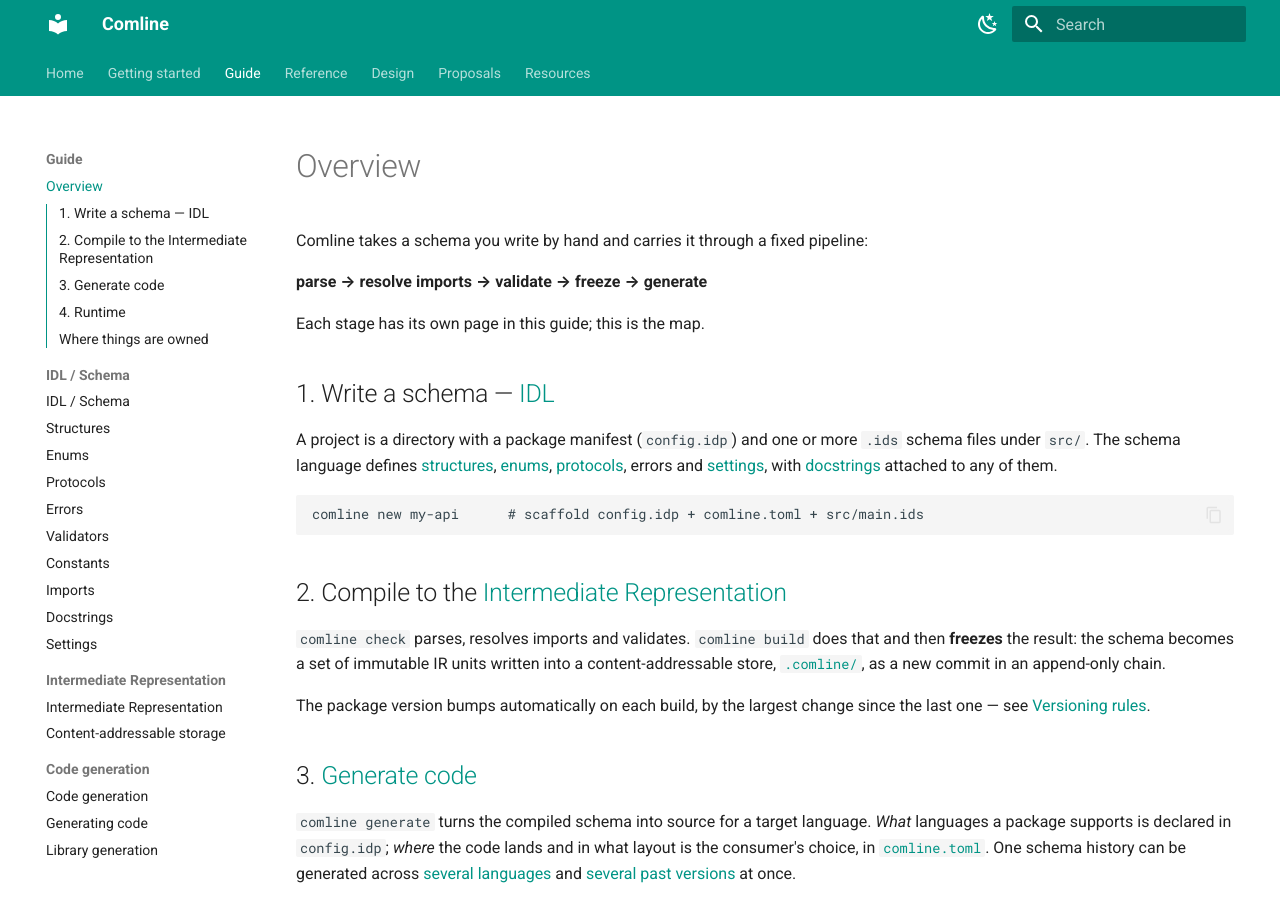
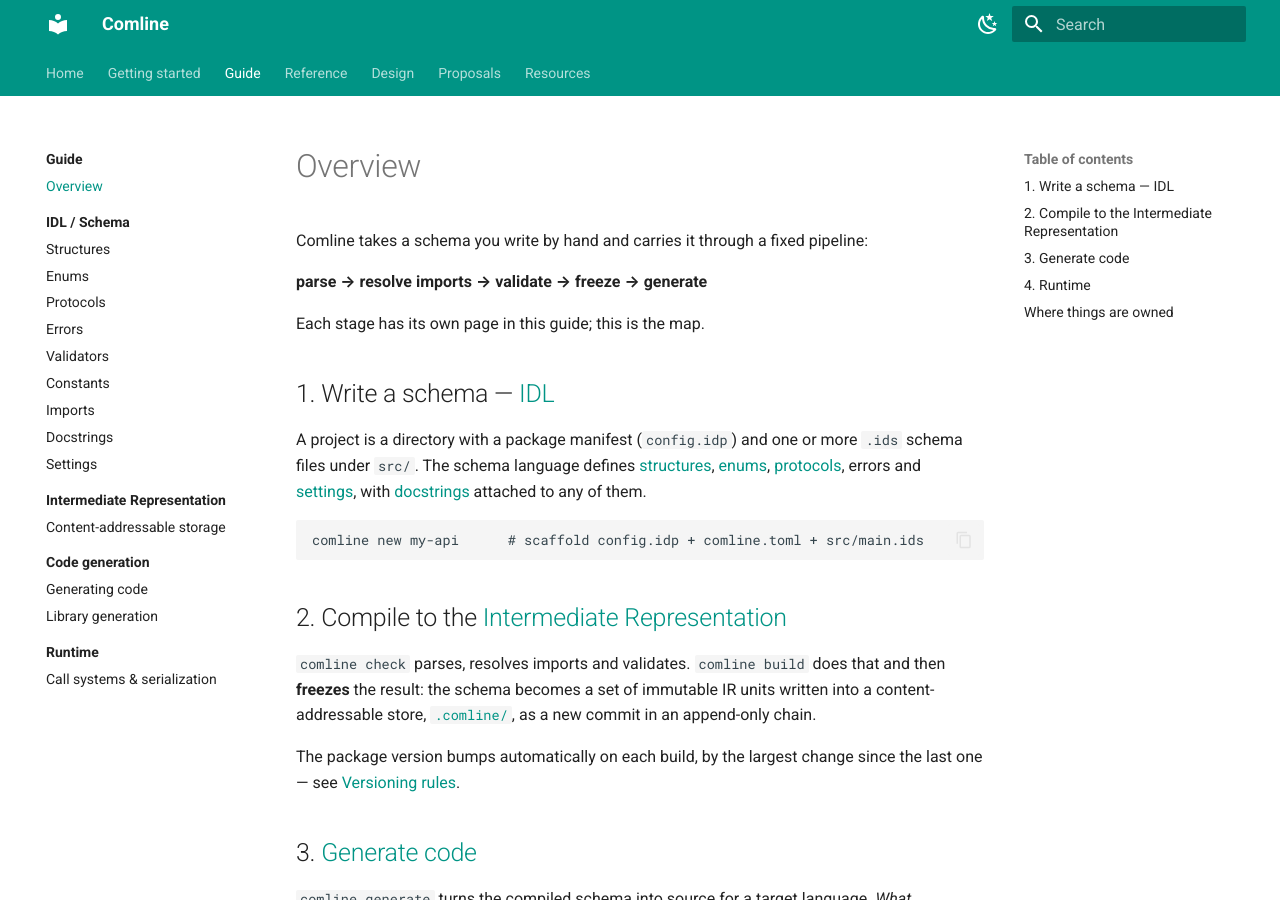
Before and after one commit to ComlineProject/docs, an MkDocs documentation site: the page built from docs/docs/guide/overview.md, in a window 1280 px wide and 900 px high. Built offline with MkDocs 1.6.1 and Material for MkDocs 9.7.7, drawn with Linux system fonts in a browser that asks for light colours; the version menu is left out.

Commit message:
docs: navigation.indexes — clickable section headers, no repeated entry
Sections like 'IDL / Schema' rendered as a dead bold label with the same
title repeated as a clickable child (the section's index.md). Swap
toc.integrate for navigation.indexes: a section whose first nav entry is
a bare index.md becomes the link itself, and the duplicate child is
dropped. Zensical and mkdocs-material both honour it. (Page TOC moves
from the left sidebar to the right.)

```diff
--- a/docs/mkdocs.yml
+++ b/docs/mkdocs.yml
@@ -53,7 +53,9 @@
   features:
     - navigation.tabs
     - navigation.sections
-    - toc.integrate
+    # A section whose first nav entry is a bare `index.md` becomes a clickable
+    # link itself, instead of a dead header with the same title repeated below.
+    - navigation.indexes
     - navigation.top
     - search.suggest
     - search.highlight
```
